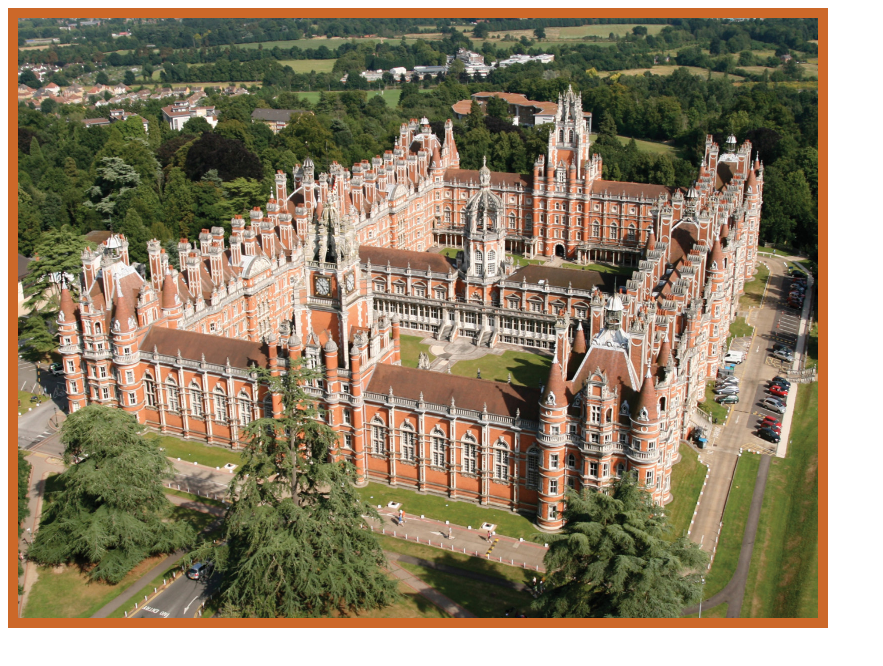
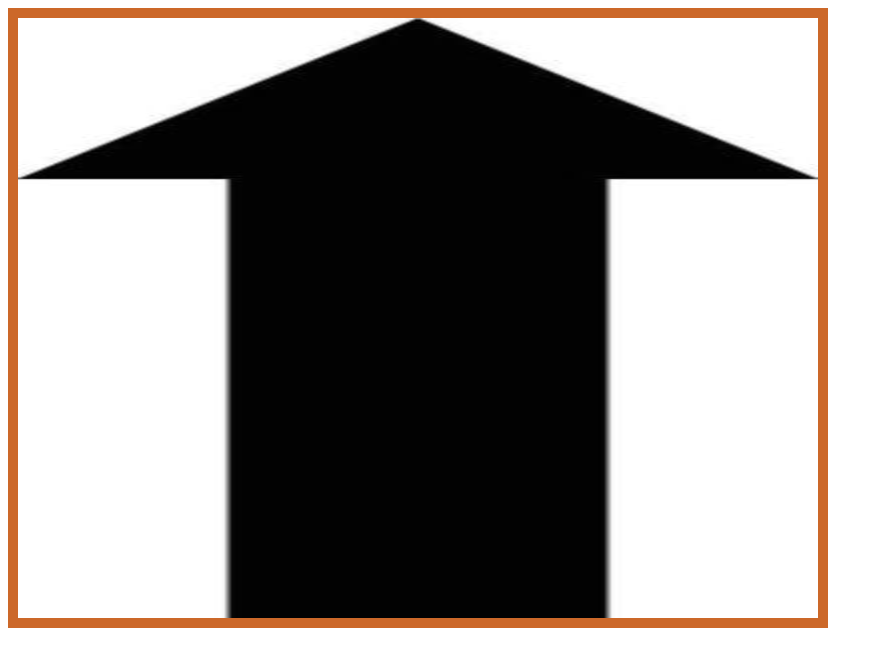
Before and after one commit to JohnCosta27/RoyalHackaway2024, a website: page index.html in a window 1280 px wide. Shown: the whole page, without its empty margins (0-883 px from the left). Drawn offline with Linux system fonts and the light colour scheme.

Commit message:
Dance revolution arrows baby

```diff
--- a/index.html
+++ b/index.html
@@ -3,7 +3,7 @@
 <head>
     <meta charset="UTF-8">
     <meta name="viewport" content="width=device-width, initial-scale=1.0">
-    <title>Wii Balance Board Game - Hackaway2024</title>
+    <title>Dance Game - Hackaway2024</title>
     <style>
         canvas {
             border: 10px solid #CC6829;
@@ -15,16 +15,51 @@
     <script>
         const canvas = document.getElementById('gameCanvas');
         const ctx = canvas.getContext('2d');
+        const arrowImages = [];
+        const directions = ['Up', 'Down', 'Left', 'Right'];
+        let currentArrowIndex = 0;
 
-        // Create an Image object
-        const image = new Image();
-        // Set the source of the image
-        image.src = 'wiiBoard/assets/RhulBackground.jpg';
-        // Wait for the image to load
-        image.onload = function() {
-            // Draw the image on the canvas
-            ctx.drawImage(image, 0, 0, canvas.width, canvas.height);
+        // Load arrow images
+        for (const direction of directions) {
+            const arrowImage = new Image();
+            arrowImage.src = `wiiBoard/assets/${direction}.jpg`; // Replace with actual paths
+            arrowImages.push(arrowImage);
+        }
+
+        // Create an Image object for the background
+        const backgroundImage = new Image();
+        backgroundImage.src = 'wiiBoard/assets/RhulBackground.jpg'; // Replace with actual path
+        // Wait for the background image to load
+        backgroundImage.onload = function() {
+            // Draw the background image on the canvas
+            ctx.drawImage(backgroundImage, 0, 0, canvas.width, canvas.height);
         };
+
+        function displayArrow() {
+            // Clear the canvas
+            ctx.clearRect(0, 0, canvas.width, canvas.height);
+            ctx.drawImage(backgroundImage, 0, 0, canvas.width, canvas.height);
+            // Display the current arrow
+            const currentArrow = arrowImages[currentArrowIndex];
+            ctx.drawImage(currentArrow, 0, 0, canvas.width, canvas.height);
+
+            // Increase the arrow index or reset if reached the end
+            currentArrowIndex = (currentArrowIndex + 1) % arrowImages.length;
+        }
+
+        // Set up a timer to display arrows every 3 seconds (adjust as needed)
+        setInterval(displayArrow, 3000);
+
+        // TODO: Implement Wii Balance Board input handling and comparison logic
+        // ...
+
+        // For testing purposes, you can simulate arrow press by clicking on the canvas
+        canvas.addEventListener('click', handleCanvasClick);
+
+        function handleCanvasClick() {
+            // Simulate arrow press, replace this with Wii Balance Board logic
+            console.log(`Pressed direction: ${directions[currentArrowIndex]}`);
+        }
     </script>
 </body>
 </html>
```
Also changed, not shown: wiiBoard/assets/Down.jpg (added), wiiBoard/assets/Left.jpg (added), wiiBoard/assets/Right.jpg (added), wiiBoard/assets/Up.jpg (added).
